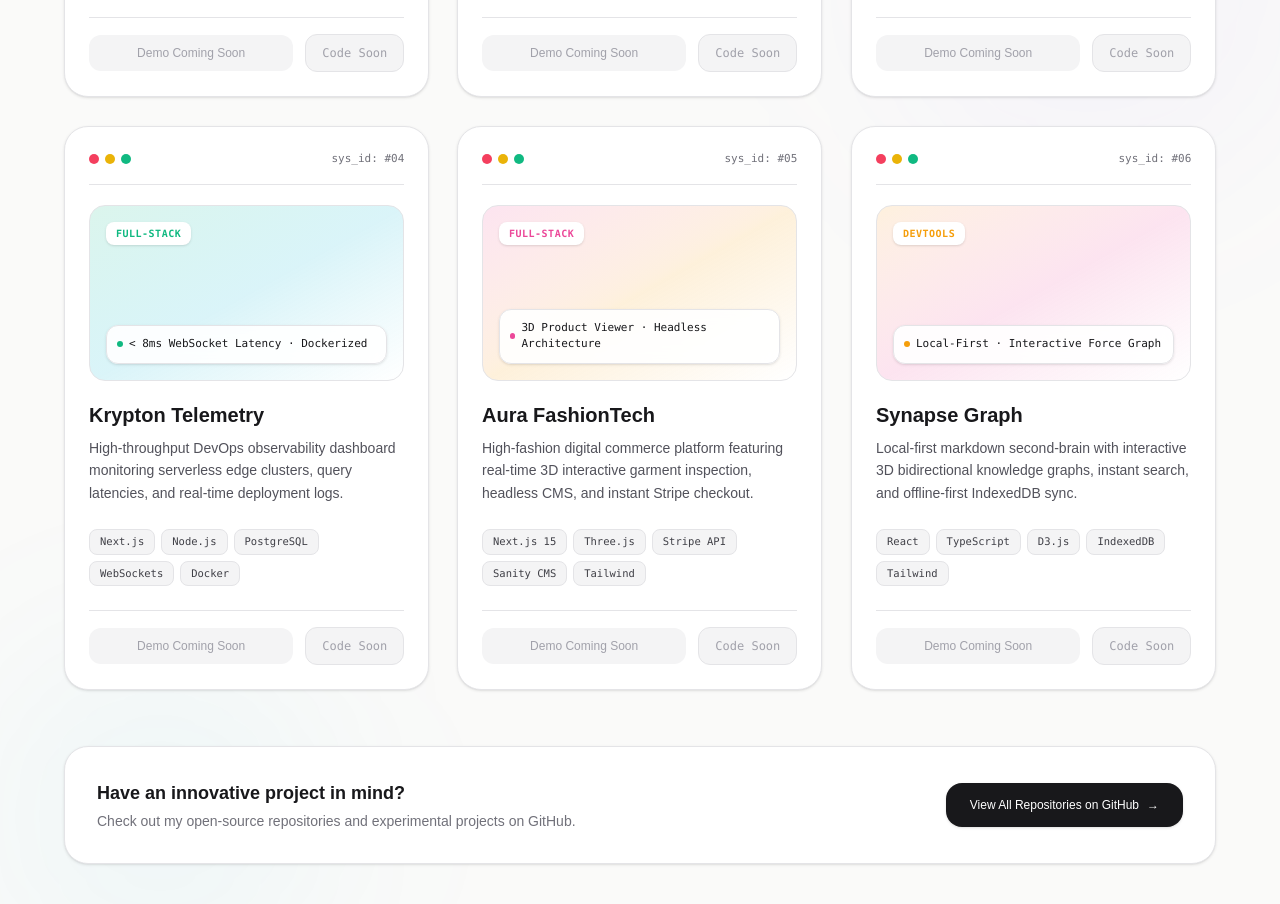
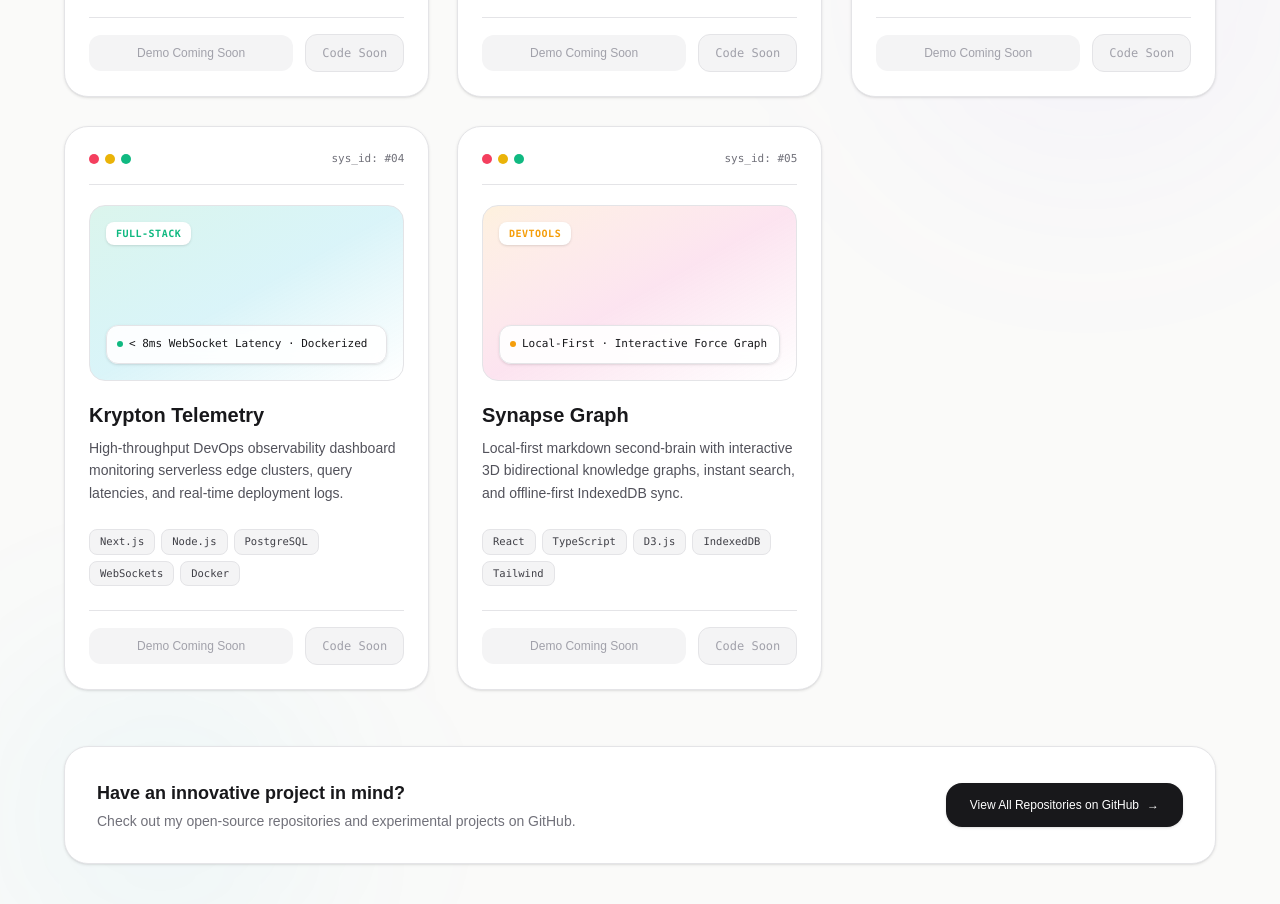
Before and after one commit to DevAgr4/Portfolio, a Next.js app: page / in a window 1280 px wide. Shown: the part 5840-6744 px from the top of the page. Built offline with nearby package versions, Linux system fonts and the light colour scheme.

Commit message:
Fix Projects TypeScript build

```diff
--- a/src/sections/Projects.tsx
+++ b/src/sections/Projects.tsx
@@ -108,27 +108,6 @@ const projects: Project[] = [
 
   {
     id: "05",
-    title: "Aura FashionTech",
-    category: "Full-Stack",
-    description:
-      "High-fashion digital commerce platform featuring real-time 3D interactive garment inspection, headless CMS, and instant Stripe checkout.",
-    stats: "3D Product Viewer · Headless Architecture",
-    stack: [
-      "Next.js 15",
-      "Three.js",
-      "Stripe API",
-      "Sanity CMS",
-      "Tailwind",
-    ],
-    gradient:
-      "from-[#ec4899]/15 via-[#f59e0b]/15 to-transparent",
-    accent: "#ec4899",
-    demoUrl: "",
-    githubUrl: "",
-  },
-
-  {
-    id: "06",
     title: "Synapse Graph",
     category: "DevTools",
     description:
```
